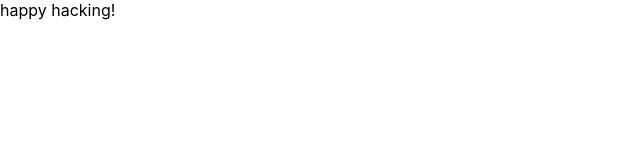
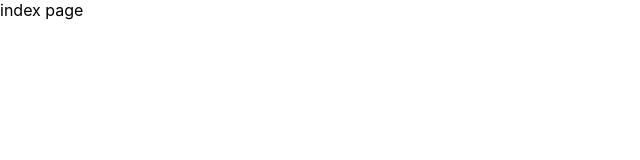
Before and after one commit to Aloving/qgenerator-frontend, a React (Create React App) app: page / in a window 1280 px wide. Shown: the top 160 px of the page, without its empty margins (0-640 px from the left). Built offline with nearby package versions, Linux system fonts and the light colour scheme.

Commit message:
Add question rotues

```diff
--- a/src/modules/common/routes.tsx
+++ b/src/modules/common/routes.tsx
@@ -1,12 +1,15 @@
 import React from 'react';
 import { Route, Switch } from 'react-router';
+
+import { QuestionRoutes } from '../question';
 
 export const Routes = () => {
   return (
     <Switch>
       <Route exact path="/">
-        happy hacking!
+        index page
       </Route>
+      <QuestionRoutes />
     </Switch>
   );
 };
--- /dev/null
+++ b/src/modules/question/index.ts
@@ -0,0 +1 @@
+export { QuestionRoutes } from './routes';
--- /dev/null
+++ b/src/modules/question/routes.tsx
@@ -0,0 +1,10 @@
+import React from 'react';
+import { Route } from 'react-router-dom';
+
+export const QuestionRoutes = () => {
+  return (
+    <>
+      <Route path="/q/:id">q route</Route>
+    </>
+  );
+};
```
